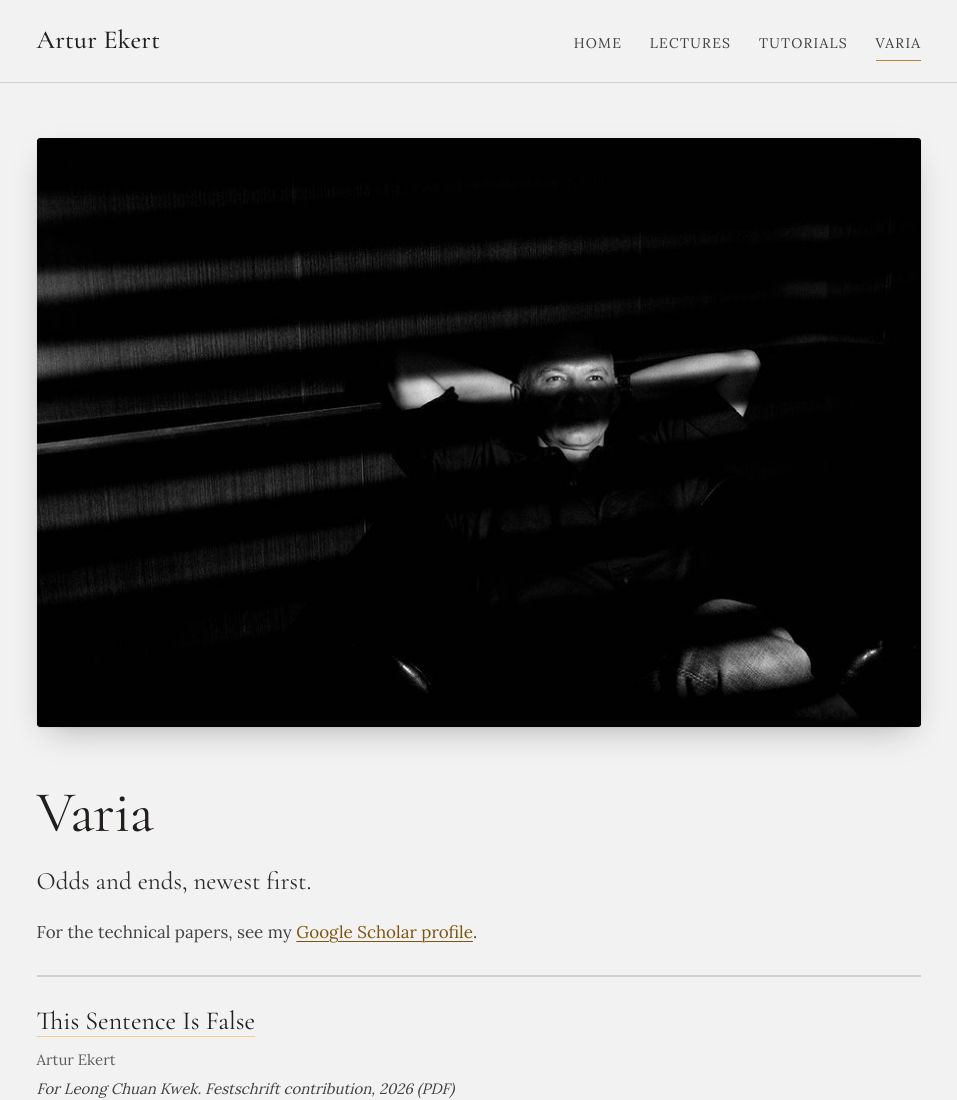
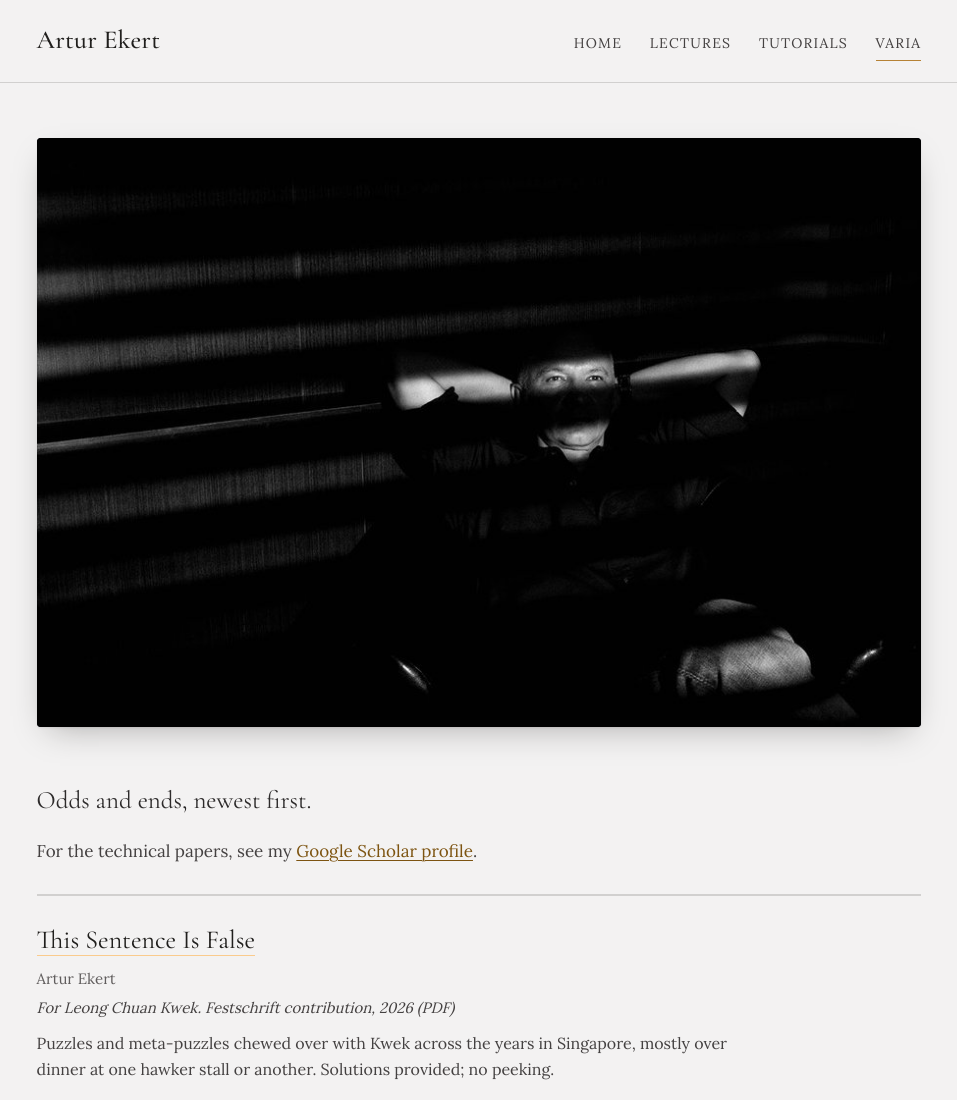
Before and after one commit to arturekert/artek, a plain HTML site: page varia.html in a window 1280 px wide. Shown: the top 1100 px of the page, without its empty margins (161-1118 px from the left). Drawn offline with Linux system fonts and the light colour scheme.

Commit message:
remove title Varia in the text

```diff
--- a/varia.html
+++ b/varia.html
@@ -37,7 +37,6 @@
 
 <main id="main">
 <section>
-  <h1 class="page-title">Varia</h1>
   <p class="lede">Odds and ends, newest first.</p>
   <p style="color: var(--soft); max-width: 34em; margin-bottom: var(--s6)">For the technical papers, see my <a href="https://scholar.google.com/scholar?q=Artur+Ekert">Google Scholar profile</a>.</p>
   <hr class="rule" style="margin-bottom: 0">
```
